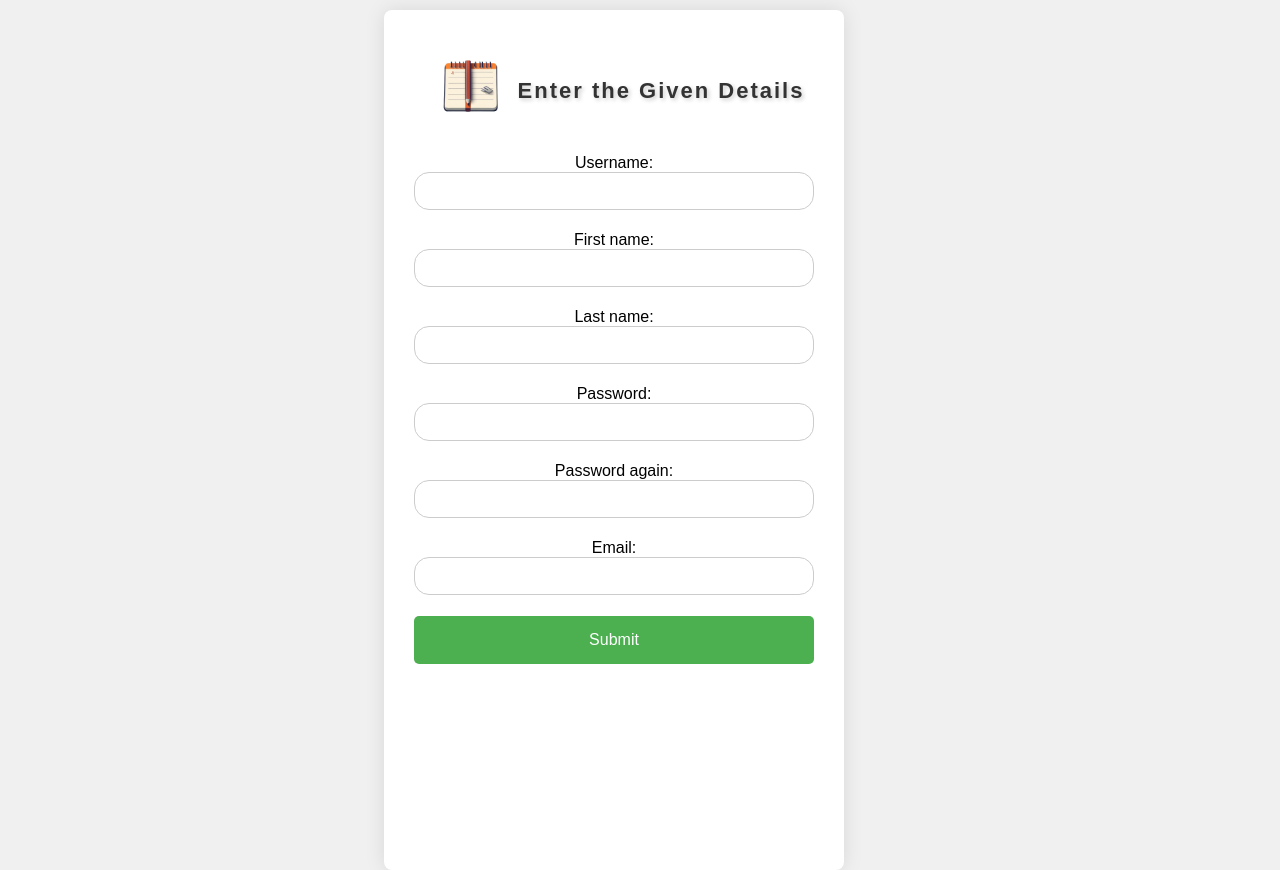
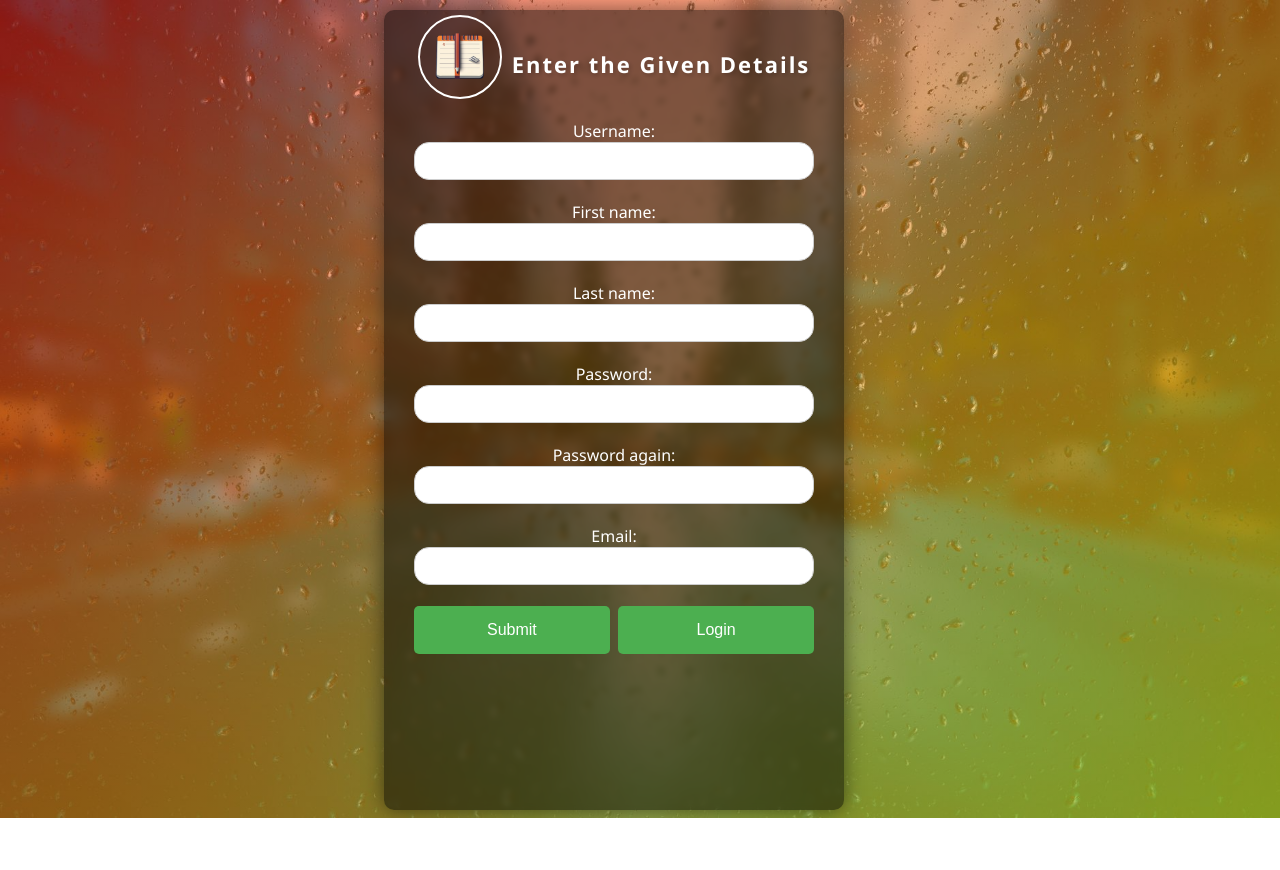
Before and after one commit to saqlain0035/Jot-It-Down, a PHP site: page /newUser.php in a window 1280 px wide. After the commit the page ends 818 px from the top, so only its background shows below. Run offline with PHP 8.4, Linux system fonts and the light colour scheme.

Commit message:
Styled addNote,edit and addNote

```diff
--- a/newUser.php
+++ b/newUser.php
@@ -65,6 +65,9 @@ if(isset($_POST['submit']) && isset($_POST['un']) && isset($_POST['fn']) && isse
     <meta name="viewport" content="width=device-width, initial-scale=1.0">
     <title>New User</title>
     <style>
+        button a{
+            text-decoration: none;
+        }
         body {
             font-family: Arial, sans-serif;
             background-color: #f0f0f0;
@@ -74,24 +77,43 @@ if(isset($_POST['submit']) && isset($_POST['un']) && isset($_POST['fn']) && isse
             justify-content: center;
             align-items: center;
             height: 100vh;
+            overflow: auto;
+
+            background-image: linear-gradient(to right bottom, rgba(255, 0, 0, 0.5), rgba(255, 255, 0, 0.5)), url('background1.jpg');
+            background-size: cover;
+            background-repeat: no-repeat;
+            font-family: 'Segoe UI', Tahoma, Geneva, Verdana, sans-serif;
+            color: #fff;
         }
 
         .container {
             background-color: #fff;
             border-radius: 8px;
             box-shadow: 0 0 20px rgba(0, 0, 0, 0.1);
-            padding: 30px;
+            padding: 0px 30px;
             max-width: 400px;
             width: 90%;
             text-align: center;
             height: 100vh;
             margin-top: 10px;
+
+            border-radius: 10px;
+            backdrop-filter: blur(3px);
+            background-color: rgba(0, 0, 0, 0.5);
+            box-shadow: 0 0 20px rgba(0, 0, 0, 0.5);
+            transition: transform 0.3s ease-in-out;
+        }
+
+        .container:hover{
+            transform: translateY(-5px);
         }
 
         h2 {
-            color: #333;
+            margin-left: 10px;
             font-size: 20px;
             margin-bottom: 10px;
+            letter-spacing: 2px;
+            text-shadow: 2px 2px 4px rgba(0, 0, 0, 0.2);
         }
 
         input[type="text"],
@@ -123,6 +145,22 @@ if(isset($_POST['submit']) && isset($_POST['un']) && isset($_POST['fn']) && isse
             background-color: #45a049;
         }
 
+        button{
+            background-color: #4caf50;
+            color: #fff;
+            border: none;
+            padding: 15px;
+            border-radius: 5px;
+            cursor: pointer;
+            font-size: 16px;
+            width: 100%;
+            transition: background-color 0.3s ease;
+        }
+
+        button:hover{
+            background-color: #45a049;
+        }
+
         .error-message {
             color: red;
             margin-top: 10px;
@@ -135,7 +173,8 @@ if(isset($_POST['submit']) && isset($_POST['un']) && isset($_POST['fn']) && isse
 }
 
 .login-header img {
-    width: 90px;
+    margin-top: 5px;
+    width: 80px;
     border-radius: 50%;
     border: 2px solid #fff;
 }
@@ -146,6 +185,17 @@ if(isset($_POST['submit']) && isset($_POST['un']) && isset($_POST['fn']) && isse
     letter-spacing: 2px;
     text-shadow: 2px 2px 4px rgba(0, 0, 0, 0.2);
 }
+.button-container {
+    display: flex;
+    justify-content: space-between;
+    align-items: center;
+}
+
+.button-container input[type="submit"],
+.button-container button {
+    flex: 1;
+}
+
     </style>
 </head>
 <body>
@@ -195,7 +245,11 @@ if(isset($_POST['submit']) && isset($_POST['un']) && isset($_POST['fn']) && isse
         <p>Password: <input type="password" name="ps1"></p>
         <p>Password again: <input type="password" name="ps2"></p>
         <p>Email: <input type="email" name="em" value="<?= $e ?>"></p>
-        <p><input type="submit" name="submit"></p>
+        <p class="button-container">
+            <input type="submit" name="submit">&nbsp;&nbsp;
+            <button type="button"><a href="index.php"><font color="white">Login</font></a></button>
+        </p>
+
     </form>
     </div>
 </body>
```
Also changed, not shown: addNote.php (+41 -3 lines), edit.php (+40 -2 lines).
